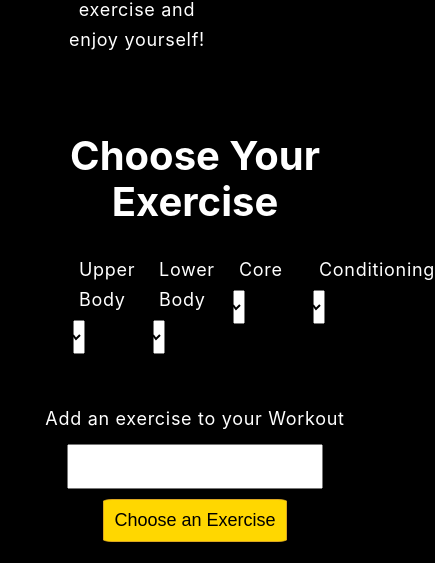
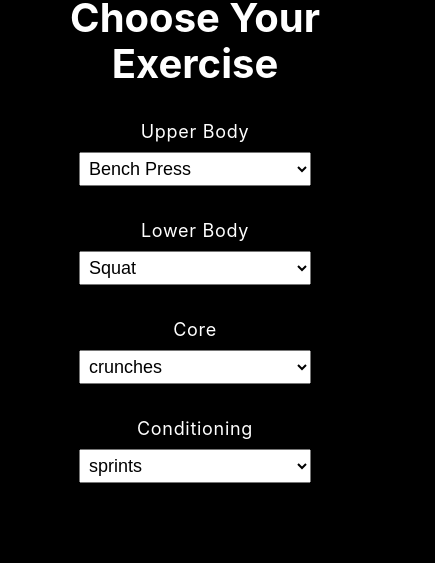
Before and after one commit to Elijahwalk-r/workout-planner, a React (Create React App) app: page / in a window 390 px wide. Shown: the part 878-1441 px from the top of the page, 435 px wide, since content can reach past the window. Built offline with nearby package versions, Linux system fonts and the light colour scheme; no server answers; the database is empty.

Commit message:
Added media queries

```diff
--- a/src/Footer.js
+++ b/src/Footer.js
@@ -2,7 +2,8 @@ const Footer = () => {
     return(
         <footer>
             <div className="wrapper">
-                <p>Made at <a href="https://junocollege.com/" target="_blank" rel="noopener">Juno College of Technology</a></p>
+                <p>Made at <a href="https://junocollege.com/" target="_blank" rel="noopener">Juno College of Technology</a> | Data Courtesy of <a href="https://api.goprogram.ai/inspiration" target="_blank" rel="noopener">Inspiration API</a></p>
+
             </div>
         </footer>
     )
--- a/src/index.css
+++ b/src/index.css
@@ -309,6 +309,10 @@ a{
   text-decoration: none;
   color: gold;
 }
+a:hover,:focus{
+  color: goldenrod;
+  text-decoration: underline;
+}
 
 ul{
   list-style: none;
@@ -472,3 +476,53 @@ option{
 /* Footer Styles START */
 
 /* Footer Styles END */
+
+@media (max-width: 950px) {
+  .descriptionSection {
+    flex-direction: column;
+    align-items: center;
+  }
+  .descriptionFlexParent,
+  .apiFlexParent {
+    width: 100%;
+  }
+
+  .exerciseFormDropdown {
+    height: fit-content;
+    flex-wrap: wrap;
+  }
+
+  .formFlexChild1,
+  .formFlexChild2,
+  .formFlexChild3,
+  .formFlexChild4 {
+    width: calc((100% / 2) - 80px);
+    margin-bottom: 30px;
+  }
+
+  .liftListItem {
+    width: calc(100% / 2);
+  }
+}
+
+@media (max-width: 665px) {
+  header .wrapper {
+    align-items: center;
+  }
+
+  .liftListItem {
+    width: calc(100%);
+  }
+
+  .formFlexChild1,
+  .formFlexChild2,
+  .formFlexChild3,
+  .formFlexChild4 {
+    width: calc((100%) - 80px);
+    margin-bottom: 30px;
+  }
+}
+
+@media (max-width: 360px) {
+
+}
```
